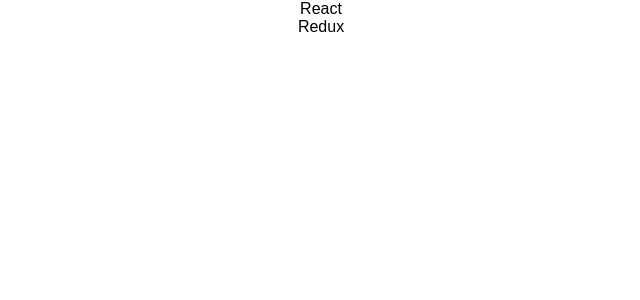
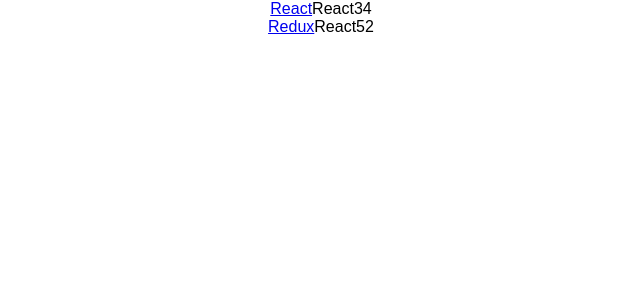
Before and after one commit to hebeiliujh/react-hackernews, a React (Create React App) app: page / in a window 1280 px wide. Shown: the top 300 px of the page, without its empty margins (319-959 px from the left). Built offline with nearby package versions, Linux system fonts and the light colour scheme.

Commit message:
箭头函数的使用

```diff
--- a/src/App.js
+++ b/src/App.js
@@ -19,14 +19,20 @@ const list = [{
 }]
 class App extends Component {
   render() {
-    const helloWorld = 'Welcome to React 肯定的';
     return (
       <div className="App">
-        {
-          list.map(function(item) {
-            return <div>{item.title}</div>
-          })
-        }
+        {list.map(item => {
+          return (
+            <div key={item.objectID}>
+              <span>
+                  <a href={item.url}>{item.title}</a>
+              </span>
+              <span>{item.author}</span>
+              <span>{item.num_comments}</span>
+              <span>{item.points}</span>
+            </div>
+          );
+        })}
       </div>
     );
   }
```
